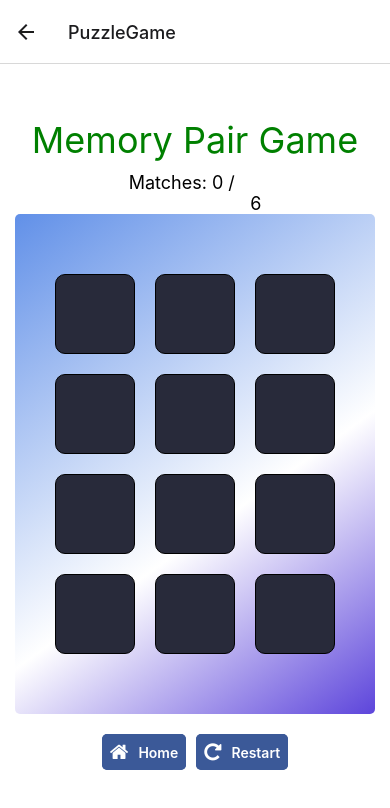
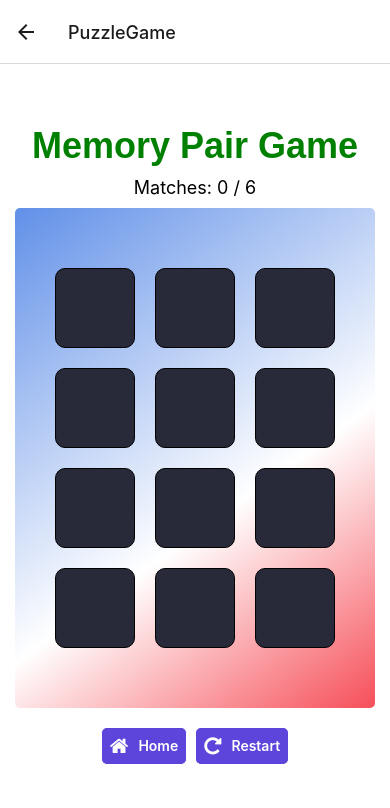
Before and after one commit to Gooner1886/dementia-app-react-native, a React Native app: screen /PuzzleGame in a window 390 px wide. Shown: the top 808 px of the page. Built offline with nearby package versions, Linux system fonts and the light colour scheme.

Commit message:
Gradient code change

```diff
--- a/PuzzleGame/MemoryPairGame.js
+++ b/PuzzleGame/MemoryPairGame.js
@@ -90,8 +90,7 @@ const MemoryPairGame = () => {
       setGameWon(true);
     }
   }, [matches]);
-  const msg = `Matches: ${matches} /
-			${cards.length / 2}`;
+  const msg = `Matches: ${matches} / ${cards.length / 2}`;
   return (
     <View style={styles.container}>
       <Text style={styles.header1}>Memory Pair Game</Text>
@@ -115,7 +114,7 @@ const MemoryPairGame = () => {
         </View>
       ) : (
         <LinearGradient
-          colors={["#6190e8", "#ffffff", "#5D45DB"]}
+          colors={["#6190e8", "#ffffff", "#f64f59"]}
           locations={[0, 0.6, 1]}
           start={{ x: 0, y: 0 }}
           end={{ x: 1, y: 1 }}
@@ -139,14 +138,15 @@ const MemoryPairGame = () => {
       <View style={styles.fixToText}>
         <Icon.Button
           name="home"
-          backgroundColor="#3b5998"
+          backgroundColor="#5D45DB"
           onPress={() => Alert.alert("Home button pressed")}
         >
           Home
         </Icon.Button>
+
         <Icon.Button
           name="repeat"
-          backgroundColor="#3b5998"
+          backgroundColor="#5D45DB"
           onPress={() => {
             setCards(gameCardsFunction());
             setSelectedCards([]);
@@ -177,18 +177,23 @@ const styles = StyleSheet.create({
   },
   header1: {
     fontSize: 36,
+    lineHeight: 42,
+    fontWeight: "600",
+    fontFamily: "Gelion, sans-serif",
+    textAlign: "center",
+    color: "green",
     marginBottom: 10,
-    color: "green",
   },
   header2: {
-    fontSize: 18,
-    marginBottom: 20,
+    fontSize: 12,
+    marginBottom: 15,
     color: "black",
     fontWeight: "bold",
   },
   matchText: {
     fontSize: 18,
     color: "black",
+    marginBottom: 10,
   },
   board: {
     borderRadius: 5,
```
